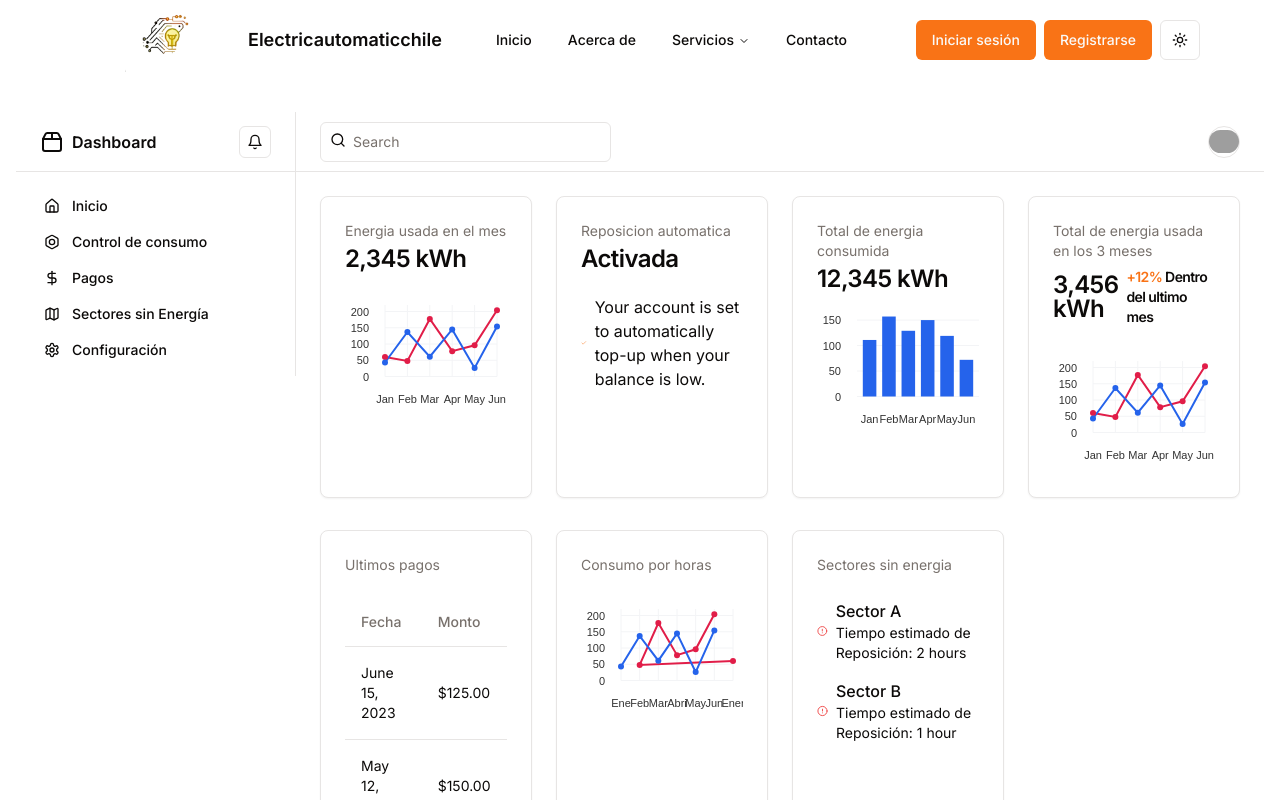
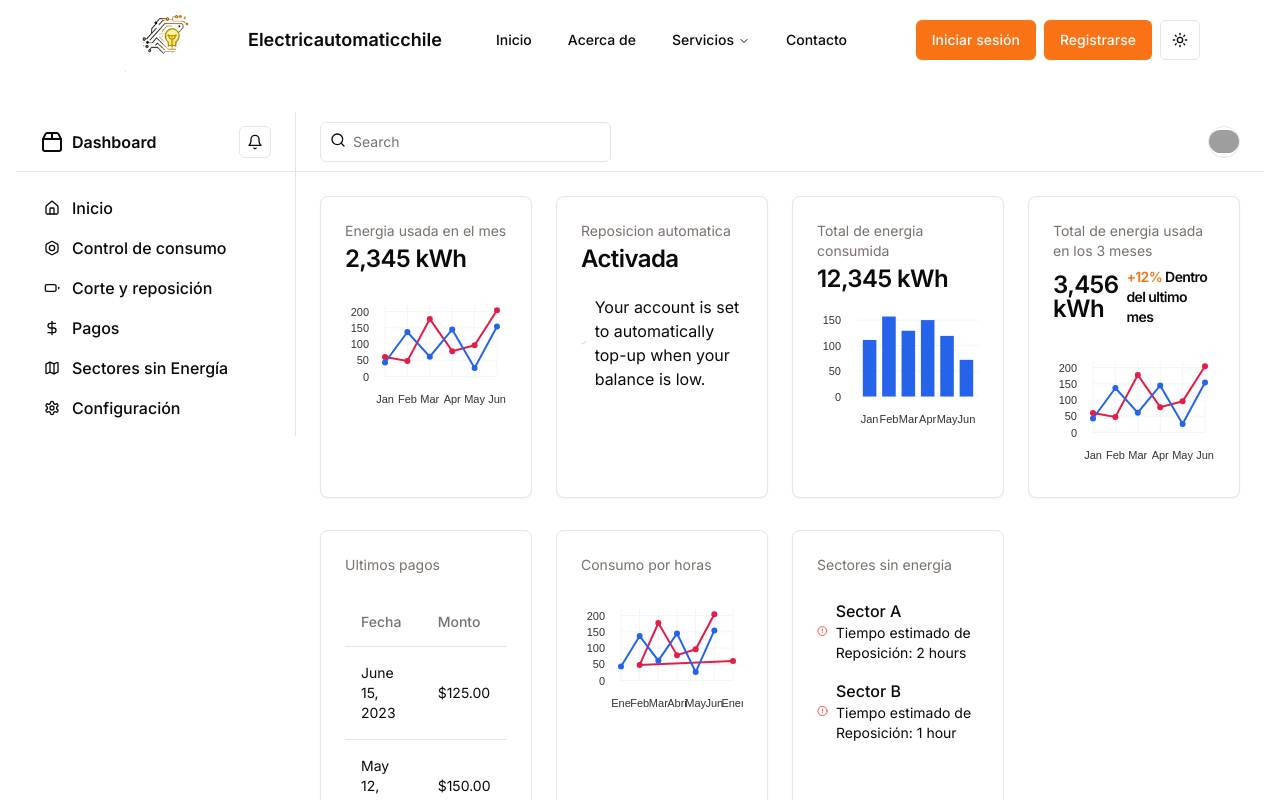
Before and after one commit to electricautomaticchile/electricautomaticchile, a Next.js app: page /dashboard in a window 1280 px wide. Shown: the top 800 px of the page. Built offline with nearby package versions, Linux system fonts and the light colour scheme; grey boxes are pictures that could not be loaded.

Commit message:
se linkeo el componente reposición

```diff
--- a/app/dashboard/components-dashboard/nav-dash/nav-dash.tsx
+++ b/app/dashboard/components-dashboard/nav-dash/nav-dash.tsx
@@ -1,5 +1,5 @@
 import { useState } from 'react';
-import { Bolt, Bell, Map, Home, DollarSign, Settings, Package2, Menu } from 'lucide-react';
+import { Bolt, Bell, Map, Home, DollarSign, Settings, Package2, Menu, Battery } from 'lucide-react';
 import { Button } from "@/components/ui/button"
 import Link from "next/link"
 
@@ -43,9 +43,10 @@ export default function Navbar({ onComponentClick }: NavbarProps) {
             </Button>
           </div>
           <div className={`flex-1 overflow-auto py-2 ${isMenuOpen ? 'block' : 'hidden'} lg:block`}>
-            <nav className="grid items-start px-4 text-sm font-medium">
+            <nav className="grid items-start px-4 text-l font-medium">
               <NavButton icon={<Home className="h-4 w-4" />} text="Inicio" onClick={() => onComponentClick(null)} />
               <NavButton icon={<Bolt className="h-4 w-4" />} text="Control de consumo" onClick={() => onComponentClick("EnergyMounth")} />
+              <NavButton icon={<Battery className="h-4 w-4" />} text="Corte y reposición" onClick={() => onComponentClick("ReposicionPage")} />
               <NavButton icon={<DollarSign className="h-4 w-4" />} text="Pagos" onClick={() => onComponentClick("Payments")} />
               <NavButton icon={<Map className="h-4 w-4" />} text="Sectores sin Energía" onClick={() => onComponentClick("SectorEnergy")} />
               <NavButton icon={<Settings className="h-4 w-4" />} text="Configuración" onClick={() => onComponentClick("Settings")} />
--- a/app/navservices/reposicion/page.tsx
+++ b/app/navservices/reposicion/page.tsx
@@ -6,6 +6,7 @@ import { Switch } from "@/components/ui/switch"
 import { Settings, RefreshCw } from "lucide-react"
 
 export default function Component() {
+
   return (
     <Card className="w-full max-w-4xl mx-auto">
       <CardHeader>
@@ -19,14 +20,13 @@ export default function Component() {
             <CardDescription>En este panel muestra el estado en el que esta tu servicio de reposición automatizada viene activado por defecto pero tambien puedes desactivarlo por si no estas en casa/oficina por un periodo largo de tiempo</CardDescription>
             <div className="space-y-2">
               <div className="flex items-center justify-between">
+                <div className="flex items-center space-x-2">
+                  <Switch
 
-                <div className="flex items-center space-x-2">
-                  <Switch checked={true} />
-                  <span>Activo</span>
+                  />
+
                 </div>
               </div>
-                <Switch checked={false}  />
-                <span>Desactivado</span>
             </div>
           </div>
         </div>
```
